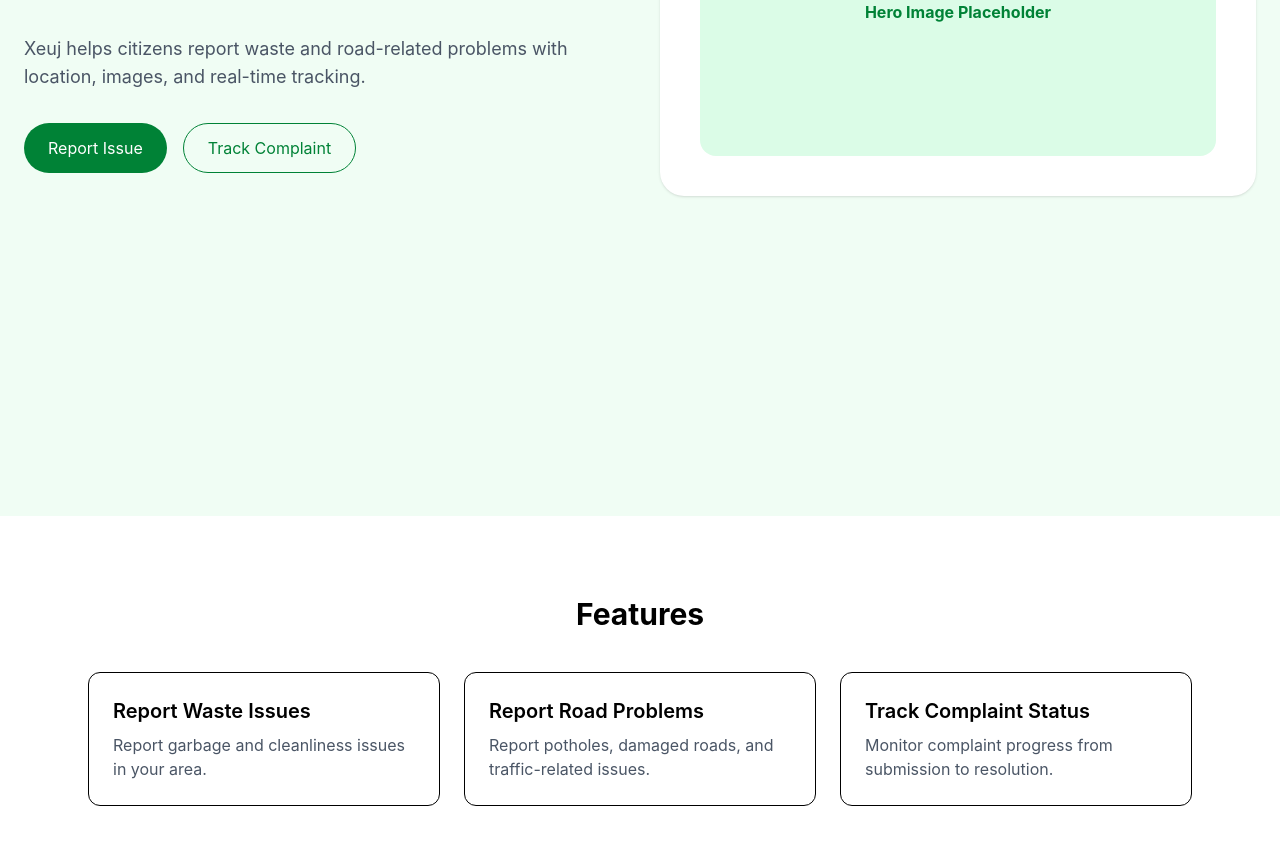
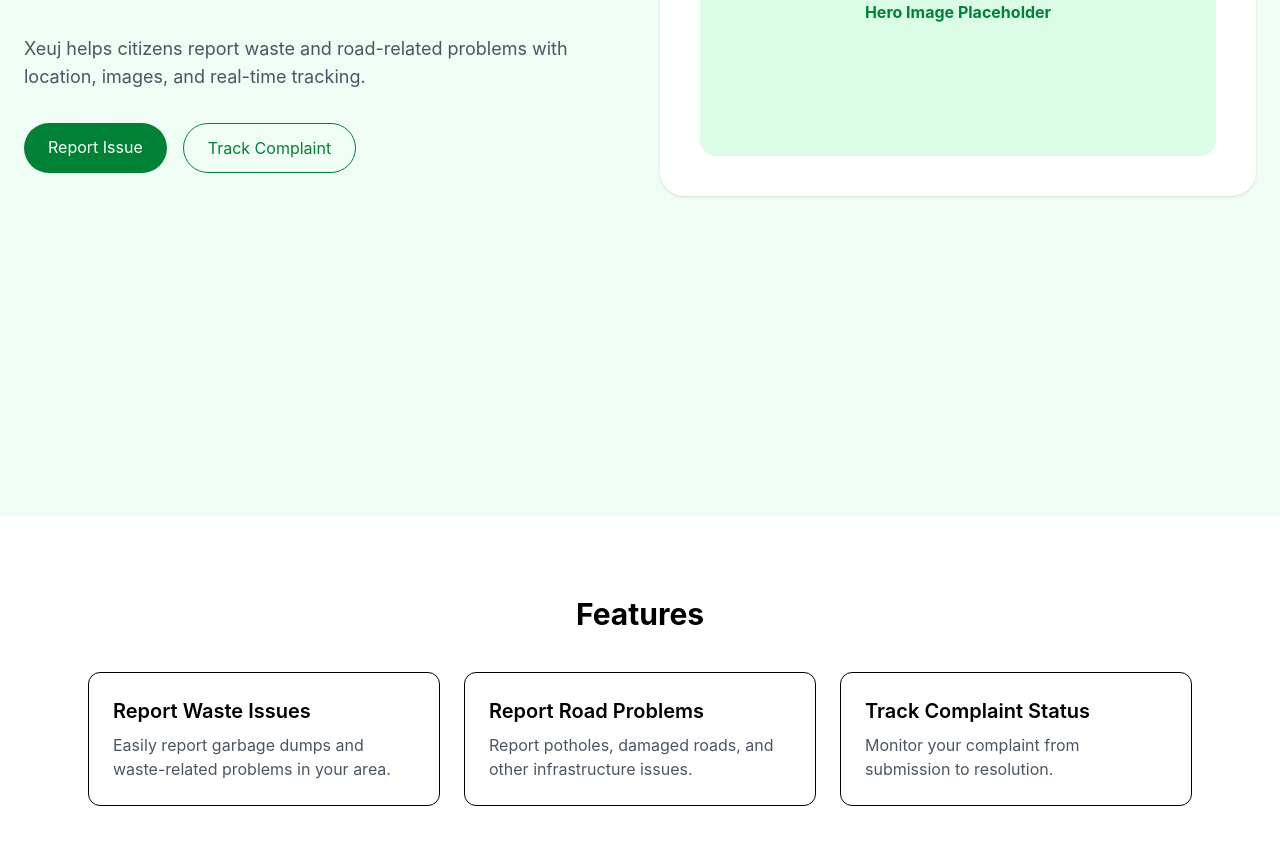
Before and after one commit to Arnab-Kashyap/Xeuj, a React (Vite) app: page / in a window 1280 px wide. Shown: the part 284-1128 px from the top of the page. Built offline with nearby package versions, Linux system fonts and the light colour scheme.

Commit message:
Connect landing page routes

```diff
--- a/src/sections/Features.jsx
+++ b/src/sections/Features.jsx
@@ -1,3 +1,5 @@
+import { Link } from "react-router-dom";
+
 function Features() {
   return (
     <section className="py-20">
@@ -7,32 +9,46 @@
         </h2>
 
         <div className="grid md:grid-cols-3 gap-6">
-          <div className="p-6 border rounded-xl">
+
+          <Link
+            to="/report"
+            className="p-6 border rounded-xl hover:border-green-700 hover:shadow-md transition block"
+          >
             <h3 className="text-xl font-semibold mb-2">
               Report Waste Issues
             </h3>
+
             <p className="text-gray-600">
-              Report garbage and cleanliness issues in your area.
+              Easily report garbage dumps and waste-related problems in your area.
             </p>
-          </div>
+          </Link>
 
-          <div className="p-6 border rounded-xl">
+          <Link
+            to="/report"
+            className="p-6 border rounded-xl hover:border-green-700 hover:shadow-md transition block"
+          >
             <h3 className="text-xl font-semibold mb-2">
               Report Road Problems
             </h3>
+
             <p className="text-gray-600">
-              Report potholes, damaged roads, and traffic-related issues.
+              Report potholes, damaged roads, and other infrastructure issues.
             </p>
-          </div>
+          </Link>
 
-          <div className="p-6 border rounded-xl">
+          <Link
+            to="/track"
+            className="p-6 border rounded-xl hover:border-green-700 hover:shadow-md transition block"
+          >
             <h3 className="text-xl font-semibold mb-2">
               Track Complaint Status
             </h3>
+
             <p className="text-gray-600">
-              Monitor complaint progress from submission to resolution.
+              Monitor your complaint from submission to resolution.
             </p>
-          </div>
+          </Link>
+
         </div>
       </div>
     </section>
--- a/src/sections/Hero.jsx
+++ b/src/sections/Hero.jsx
@@ -1,4 +1,4 @@
-import Button from "../components/Button";
+import { Link } from "react-router-dom";
 
 function Hero() {
   return (
@@ -19,11 +19,19 @@
           </p>
 
           <div className="mt-8 flex gap-4">
-            <Button text="Report Issue" />
+            <Link
+              to="/report"
+              className="bg-green-700 text-white px-6 py-3 rounded-full hover:bg-green-800 transition"
+            >
+              Report Issue
+            </Link>
 
-            <button className="border border-green-700 text-green-700 px-6 py-3 rounded-full">
+            <Link
+              to="/track"
+              className="border border-green-700 text-green-700 px-6 py-3 rounded-full hover:bg-green-700 hover:text-white transition"
+            >
               Track Complaint
-            </button>
+            </Link>
           </div>
         </div>
 
```
